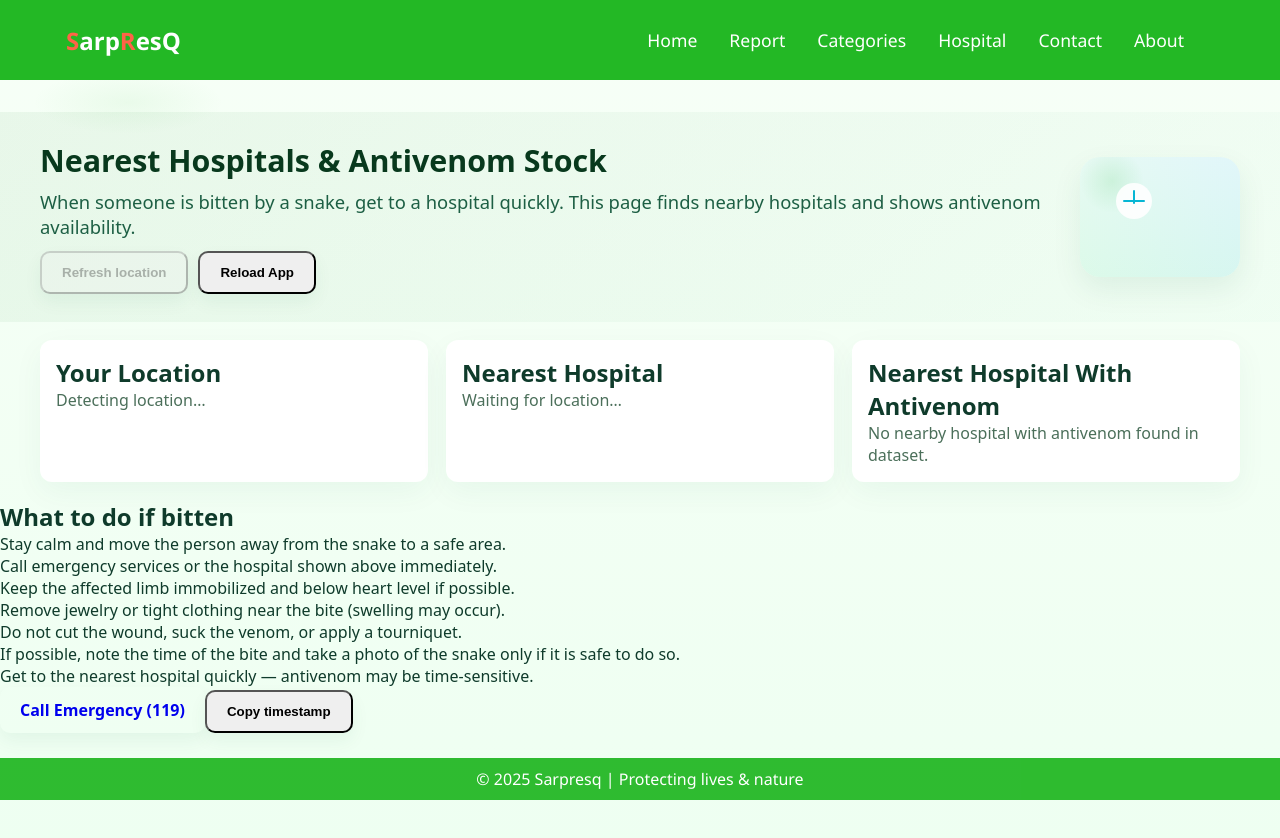
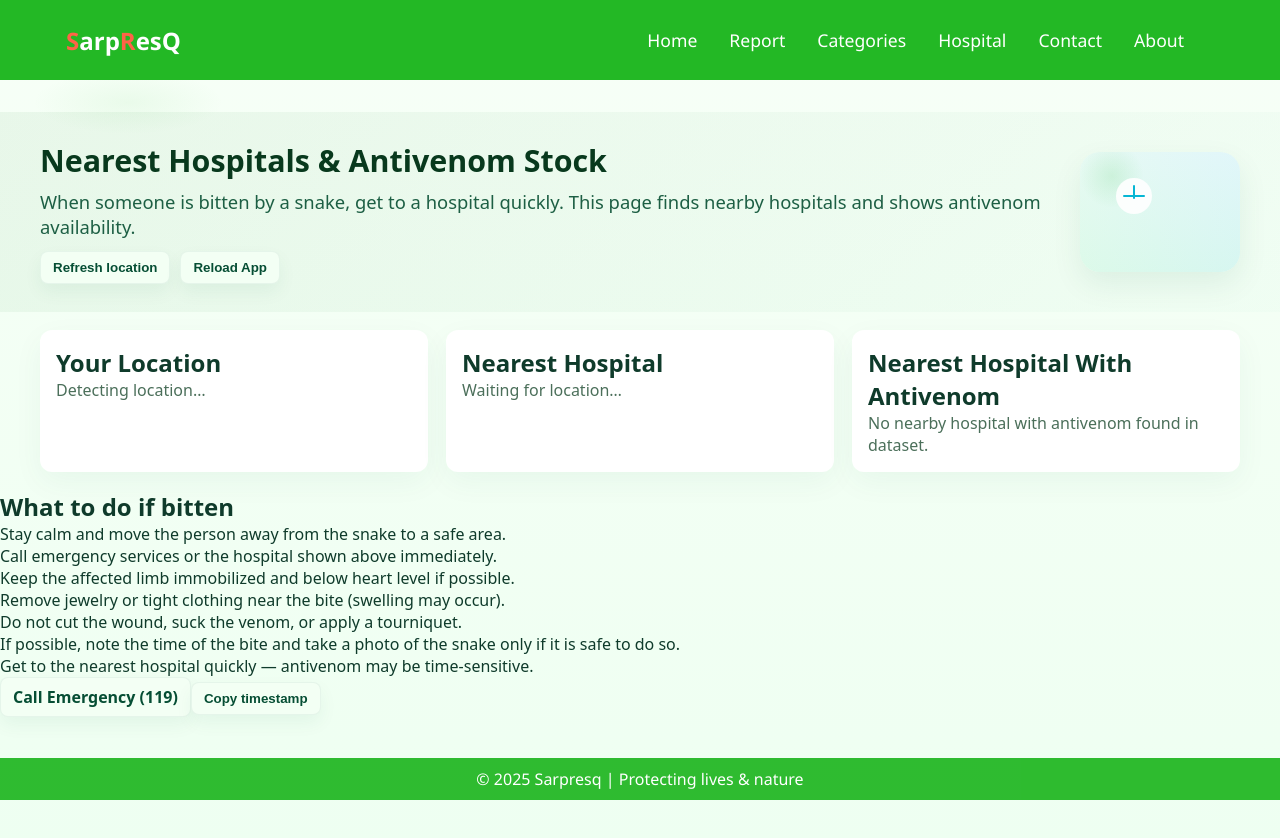
Before and after one commit to ashensilva12/SarpResQ, a React (Vite) app: page /Hospital in a window 1280 px wide. Shown: the top 838 px of the page. Built offline with nearby package versions, Linux system fonts and the light colour scheme; no server answers.

Commit message:
Update Hospital.css

```diff
--- a/src/component/pages/Hospital.css
+++ b/src/component/pages/Hospital.css
@@ -93,3 +93,20 @@
   background:#fff5f5;
   color:#7f1d1d
 }
+.hospital-actions{
+  display:flex;
+  gap:8px
+}
+.btn{
+  padding:8px 12px;
+  border-radius:8px;
+  background:#f3fff4;
+  border:1px solid rgba(6,95,70,0.06);
+  color:#064e34; text-decoration:none;
+  cursor:pointer
+}
+.btn.primary{
+  background:linear-gradient(90deg,#16a34a,#0ea5a0);
+  color:white;
+  border:none
+}
```
